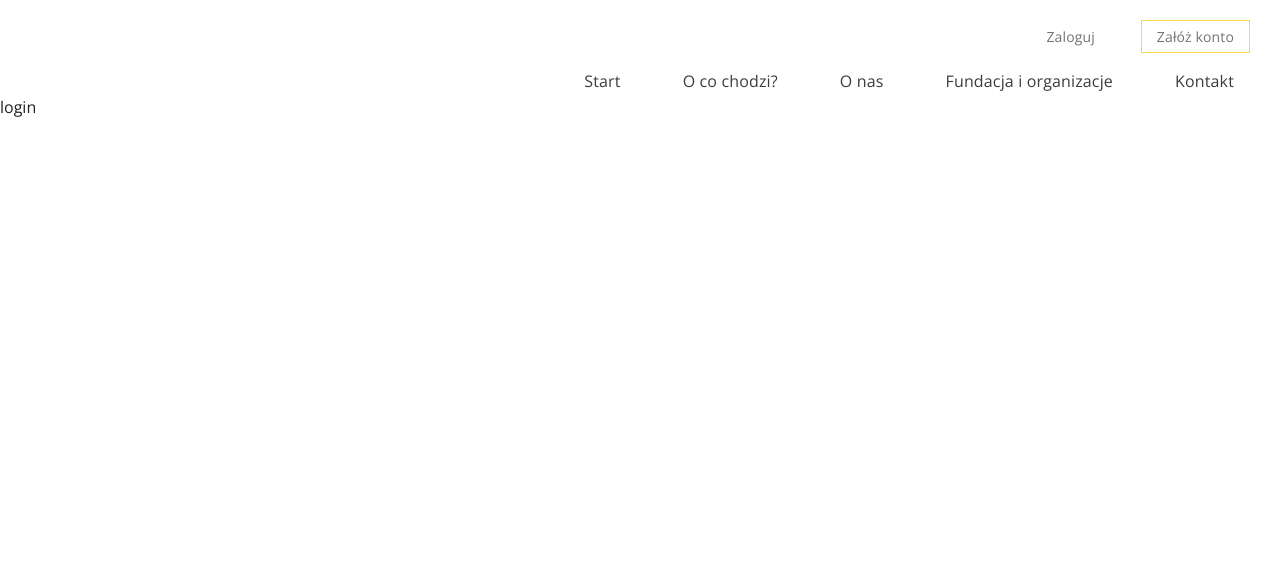
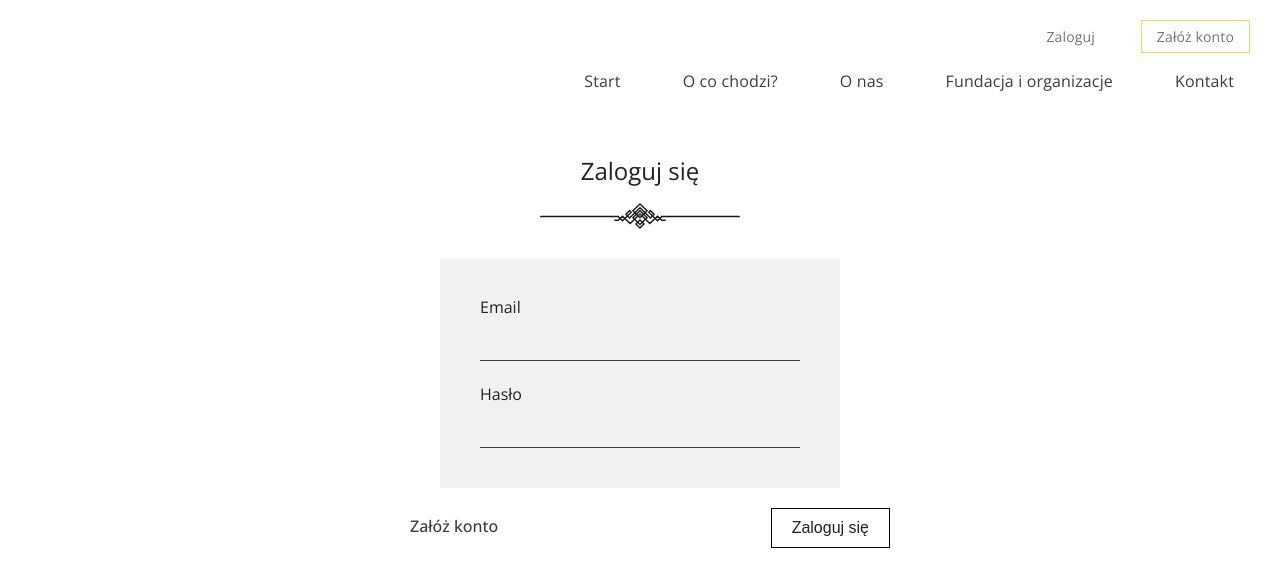
Before and after one commit to BartoszBakCL/Projects, a React (Create React App) app in the folder Oddam w dobre ręce/: page /logowanie in a window 1280 px wide. Shown: the top 586 px of the page. Built offline with nearby package versions, Linux system fonts and the light colour scheme.

Commit message:
adding login

```diff
--- a/Oddam w dobre ręce/src/components/homepage-components/HomeContact.js
+++ b/Oddam w dobre ręce/src/components/homepage-components/HomeContact.js
@@ -8,23 +8,31 @@ const HomeContact = () => {
     return (
         <section id="contact" className="contact">
             <div className="contact__form">
-                <Title title="Skontaktuj się z nami"/>
                 <form>
-                    <label htmlFor="name">Wpisz swoje imię</label>
-                    <input type="text" required id="name" name="name" placeholder="Krzysztof"/>
-                    <label htmlFor="email">Wpisz swój email</label>
-                    <input id="email" name="email" placeholder="abc@xyz.pl" type="email" required/>
-                    <label htmlFor="message">Wpisz swoją wiadomość</label>
-                    <input type="text" required id="message" name="message" placeholder="Lorem ipsum dolor sit amet, consectetur adipiscing elit, sed do eiusmod tempor incididunt ut labore et dolore magna aliqua. Ut enim ad minim veniam, quis nostrud exercitation ullamco laboris nisi ut aliquip ex ea commodo consequat."/>
-                    <button className="button"><span>Wyślij</span></button>
+                    <Title title="Skontaktuj się z nami"/>
+                    <div className="inputs__container">
+                        <div className="form__field">
+                            <label htmlFor="name">Wpisz swoje imię</label>
+                            <input type="text" id="name" name="name" placeholder="Krzysztof" required/>
+                        </div>
+                        <div className="form__field">
+                            <label htmlFor="email">Wpisz swój email</label>
+                            <input type="email" id="email" name="email" placeholder="abc@xyz.pl" required/>
+                        </div>
+                    </div>
+                    <div className="textarea__container">
+                        <label htmlFor="message">Wpisz swoją wiadomość</label>
+                        <textarea rows="4" id="message" name="message" required placeholder="Lorem ipsum dolor sit amet, consectetur adipiscing elit, sed do eiusmod tempor incididunt ut labore et dolore magna aliqua. Ut enim ad minim veniam, quis nostrud exercitation ullamco laboris nisi ut aliquip ex ea commodo consequat."/>
+                    </div>
+                    <button className="button">Wyślij</button>
                 </form>
             </div>
             <div className="contact__footer">
                 <span></span>
                 <small>Copyright by Coders Lab</small>
                 <div className="footer__social">
-                    <img src={fb} alt="Facebook"/>
-                    <img src={ig} alt="Instagram"/>
+                    <img src={fb} alt="Facebook icon"/>
+                    <img src={ig} alt="Instagram icon"/>
                 </div>
             </div>
         </section>
--- a/Oddam w dobre ręce/src/components/homepage-components/HomeHeader.js
+++ b/Oddam w dobre ręce/src/components/homepage-components/HomeHeader.js
@@ -7,10 +7,10 @@ import {Link} from "react-router-dom";
 const HomeHeader = () => {
     return (
         <section className="homeheader">
-            <img className="homeheader__img" src={headerImg} alt="Home hero image"/>
+            <img className="homeheader__img" src={headerImg} alt="hero"/>
             <div className="homeheader__content">
                 <h1 className="content__title">Zacznij pomagać! <br/> Oddaj niechciane rzeczy w zaufane ręce</h1>
-                <img className="decoration" src={decoration} alt="Decoration"/>
+                <img className="decoration" src={decoration} alt="dec"/>
                 <div className="homeheader__btns">
                     <Link className="button" to="/logowanie"><span>ODDAJ RZECZY</span></Link>
                     <Link className="button" to="/logowanie"><span>ZORGANIZUJ ZBIÓRKĘ</span></Link>
--- a/Oddam w dobre ręce/src/components/pages/Login.js
+++ b/Oddam w dobre ręce/src/components/pages/Login.js
@@ -1,10 +1,24 @@
 import React from 'react';
+import Title from "../common/Title";
+import {Link} from "react-router-dom";
 
 const Login = () => {
     return (
-        <div>
-            login
-        </div>
+        <section className="login">
+            <Title title="Zaloguj się"/>
+            <div className="login__container">
+                <div className="login__field">
+                    <label htmlFor="email">Email</label>
+                    <input name="email" className="login__input" type="email" />
+                    <label htmlFor="password">Hasło</label>
+                    <input name="password" className="login__input" type="password" />
+                </div>
+                <div className="login__btns">
+                    <Link to="/rejestracja" className="login__btn">Załóż konto</Link>
+                    <button className="login__btn">Zaloguj się</button>
+                </div>
+            </div>
+        </section>
     );
 };
 
--- a/Oddam w dobre ręce/src/components/pages/Logout.js
+++ b/Oddam w dobre ręce/src/components/pages/Logout.js
@@ -1,10 +1,20 @@
 import React from 'react';
+import Title from "../common/Title";
+import {Link} from "react-router-dom";
 
 const Logout = () => {
+
+    const stylesLogout = {
+        "padding": "100px",
+        "display": "grid",
+        "place-items": "center"
+    }
+
     return (
-        <div>
-            logout
-        </div>
+        <section style={stylesLogout} className="logout">
+            <Title title="Wylogowanie nastąpiło pomyślnie!" />
+            <Link to="/" className="button">Strona główna</Link>
+        </section>
     );
 };
 
--- a/Oddam w dobre ręce/src/components/pages/Register.js
+++ b/Oddam w dobre ręce/src/components/pages/Register.js
@@ -1,10 +1,26 @@
 import React from 'react';
+import Title from "../common/Title";
+import {Link} from "react-router-dom";
 
 const Register = () => {
     return (
-        <div>
-            register
-        </div>
+        <section className="login">
+            <Title title="Zaloguj się"/>
+            <div className="login__container">
+                <div className="login__field">
+                    <label htmlFor="email">Email</label>
+                    <input name="email" className="login__input" type="email" />
+                    <label htmlFor="password">Hasło</label>
+                    <input name="password" className="login__input" type="password" />
+                    <label htmlFor="password2">Powtórz hasło</label>
+                    <input name="password2" className="login__input" type="password" />
+                </div>
+                <div className="login__btns">
+                    <Link to="/logowanie" className="login__btn">Zaloguj się</Link>
+                    <button className="login__btn">Załóż konto</button>
+                </div>
+            </div>
+        </section>
     );
 };
 
--- /dev/null
+++ b/Oddam w dobre ręce/src/scss/elements/_login.scss
@@ -0,0 +1,52 @@
+.login {
+  padding: 60px;
+  display: grid;
+  place-items: center;
+
+  .login__container {
+    width: 500px;
+    display: flex;
+    flex-direction: column;
+    justify-content: center;
+    align-items: center;
+
+    .login__field {
+      width: 320px;
+      background: $color-bg-white;
+      display: flex;
+      flex-direction: column;
+      justify-content: center;
+      padding: 30px 40px 40px 40px;
+      margin: 0;
+      gap: 15px;
+      font-weight: 400;
+
+      label {
+        margin: 10px 0;
+      }
+
+      .login__input {
+        background: $color-bg-white;
+        border: none;
+        border-bottom: 1px solid $color-text;
+      }
+    }
+  }
+
+  .login__btns {
+    width: 500px;
+    display: flex;
+    justify-content: space-between;
+
+    .login__btn {
+      margin: 20px 0;
+      padding: 10px 20px;
+      background: none;
+      border: none;
+      font-weight: 500;
+      &:nth-child(2) {
+        border: 1px solid black;
+      }
+    }
+  }
+}
--- a/Oddam w dobre ręce/src/scss/elements/homepage-elements/_home-contact.scss
+++ b/Oddam w dobre ręce/src/scss/elements/homepage-elements/_home-contact.scss
@@ -5,20 +5,88 @@
                           rgba(255, 255, 255, 0.7)
           ),
           url("../../../assets/Background-Contact-Form.jpg");
+  width: 100vw;
+  background-size: cover;
 }
+
+.contact__form {
+  display: flex;
+  flex-direction: column;
+  align-items: flex-end;
+  width: 1220px;
+  margin: 0 auto;
+  padding: 130px 0 150px 0;
+
+  form {
+    display: flex;
+    flex-direction: column;
+    width: 500px;
+    gap: 30px;
+  }
+
+  input,
+  textarea {
+    border: none;
+    border-bottom: 1px solid black;
+    font-family: $font-base;
+    font-size: 0.9rem;
+    font-weight: 300;
+    &::placeholder {
+      color: #3C3C3C26;
+      font-family: $font-base;
+      font-size: 0.9rem;
+      font-weight: 300;
+    }
+  }
+
+  textarea, input {
+    resize: none;
+    background: none;
+    padding-bottom: 7px;
+  }
+
+  .inputs__container,
+  .textarea__container,
+  .form__field {
+    display: flex;
+    gap: 10px;
+  }
+
+  .inputs__container {
+    justify-content: space-between;
+  }
+
+  .form__field {
+    flex-direction: column;
+    width: 45%;
+  }
+
+  .textarea__container {
+    flex-direction: column;
+  }
+
+  button {
+    width: 30%;
+    align-self: flex-end;
+    background: none;
+  }
+}
+
+
 .contact__footer {
+  width: 1220px;
+  margin: 0 auto;
   display: flex;
   justify-content: space-between;
-  width: 1220px;
-  margin: 0 auto;
+  padding-bottom: 10px;
+  small {
+    font-size: 0.85rem;
+  }
   .footer__social {
     display: flex;
-    gap: 15px;
-  }
-  small {
-    font-size: 0.8rem;
-  }
-  img {
-    width: 20px;
+    gap: 10px;
+    * {
+      width: 20px;
+    }
   }
 }
--- a/Oddam w dobre ręce/src/scss/main.scss
+++ b/Oddam w dobre ręce/src/scss/main.scss
@@ -4,9 +4,12 @@
 @import "settings/common";
 
 @import "elements/menu";
+
 @import "elements/homepage-elements/home-header";
 @import "elements/homepage-elements/home-three-column";
 @import "elements/homepage-elements/home-about-app";
 @import "elements/homepage-elements/home-about-us";
 @import "elements/homepage-elements/home-contact";
 @import "elements/homepage-elements/home-organizations";
+
+@import "elements/login";
```
Also changed, not shown: Oddam w dobre ręce/src/components/homepage-components/HomeOrganizations.js (+59 -26 lines).
